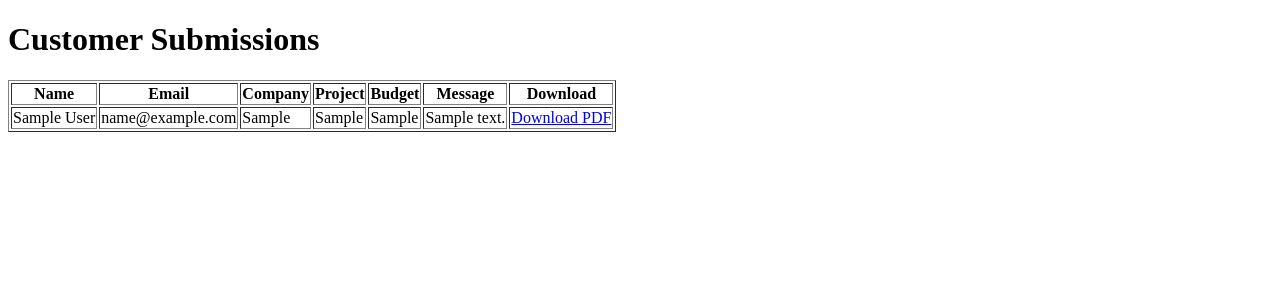
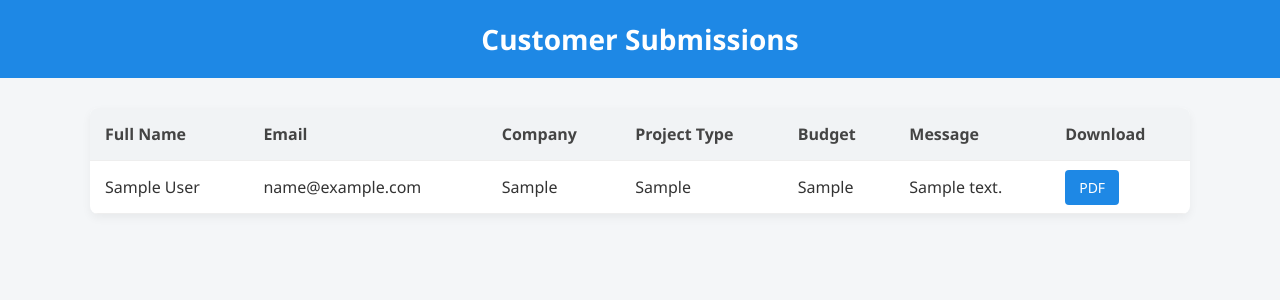
Before and after one commit to shridhar618/new-portfolio, a Node server app: page /admin in a window 1280 px wide. Shown: the top 300 px of the page. Run offline with Node 20, Linux system fonts and the light colour scheme; tables that the repository leaves empty hold one stand-in row (values such as "Sample post"); some libraries are stand-ins or nearby versions.

Commit message:
Update admin.ejs

```diff
--- a/views/admin.ejs
+++ b/views/admin.ejs
@@ -1,25 +1,149 @@
 <!DOCTYPE html>
-<html>
+<html lang="en">
 <head>
-    <title>Admin Panel</title>
+    <meta charset="UTF-8">
+    <title>Admin Panel - Customer Submissions</title>
+    <meta name="viewport" content="width=device-width, initial-scale=1">
+    <style>
+        body {
+            font-family: 'Segoe UI', Tahoma, Geneva, Verdana, sans-serif;
+            background: #f4f6f8;
+            color: #333;
+            margin: 0;
+            padding: 0;
+        }
+
+        header {
+            background: #1e88e5;
+            color: white;
+            padding: 20px;
+            text-align: center;
+        }
+
+        h1 {
+            margin: 0;
+            font-size: 28px;
+        }
+
+        .container {
+            padding: 30px;
+            max-width: 1100px;
+            margin: auto;
+        }
+
+        table {
+            width: 100%;
+            border-collapse: collapse;
+            background: white;
+            box-shadow: 0 4px 10px rgba(0,0,0,0.05);
+            border-radius: 8px;
+            overflow: hidden;
+        }
+
+        th, td {
+            padding: 15px;
+            text-align: left;
+            border-bottom: 1px solid #eee;
+        }
+
+        th {
+            background: #f1f3f5;
+            font-weight: bold;
+            color: #444;
+        }
+
+        tr:hover {
+            background-color: #f9f9f9;
+        }
+
+        a.download-btn {
+            background: #1e88e5;
+            color: white;
+            padding: 8px 14px;
+            text-decoration: none;
+            border-radius: 4px;
+            transition: background 0.3s;
+            font-size: 14px;
+        }
+
+        a.download-btn:hover {
+            background: #1565c0;
+        }
+
+        @media (max-width: 768px) {
+            table, thead, tbody, th, td, tr {
+                display: block;
+            }
+
+            thead {
+                display: none;
+            }
+
+            tr {
+                margin-bottom: 20px;
+                box-shadow: 0 2px 6px rgba(0,0,0,0.05);
+                border-radius: 8px;
+                background: white;
+                padding: 10px;
+            }
+
+            td {
+                padding: 10px;
+                border-bottom: none;
+                position: relative;
+            }
+
+            td:before {
+                content: attr(data-label);
+                font-weight: bold;
+                position: absolute;
+                left: 10px;
+                top: 10px;
+                color: #666;
+            }
+
+            td {
+                padding-left: 50%;
+            }
+        }
+    </style>
 </head>
 <body>
+
+<header>
     <h1>Customer Submissions</h1>
-    <table border="1">
-        <tr>
-            <th>Name</th><th>Email</th><th>Company</th><th>Project</th><th>Budget</th><th>Message</th><th>Download</th>
-        </tr>
-        <% customers.forEach(customer => { %>
+</header>
+
+<div class="container">
+    <table>
+        <thead>
             <tr>
-                <td><%= customer.name %></td>
-                <td><%= customer.email %></td>
-                <td><%= customer.company %></td>
-                <td><%= customer.project %></td>
-                <td><%= customer.budget %></td>
-                <td><%= customer.message %></td>
-                <td><a href="/download/<%= customer.id %>">Download PDF</a></td>
+                <th>Full Name</th>
+                <th>Email</th>
+                <th>Company</th>
+                <th>Project Type</th>
+                <th>Budget</th>
+                <th>Message</th>
+                <th>Download</th>
             </tr>
-        <% }) %>
+        </thead>
+        <tbody>
+            <% customers.forEach(customer => { %>
+                <tr>
+                    <td data-label="Full Name"><%= customer.name %></td>
+                    <td data-label="Email"><%= customer.email %></td>
+                    <td data-label="Company"><%= customer.company %></td>
+                    <td data-label="Project Type"><%= customer.project %></td>
+                    <td data-label="Budget"><%= customer.budget %></td>
+                    <td data-label="Message"><%= customer.message %></td>
+                    <td data-label="Download">
+                        <a href="/download/<%= customer.id %>" class="download-btn">PDF</a>
+                    </td>
+                </tr>
+            <% }) %>
+        </tbody>
     </table>
+</div>
+
 </body>
 </html>
```
